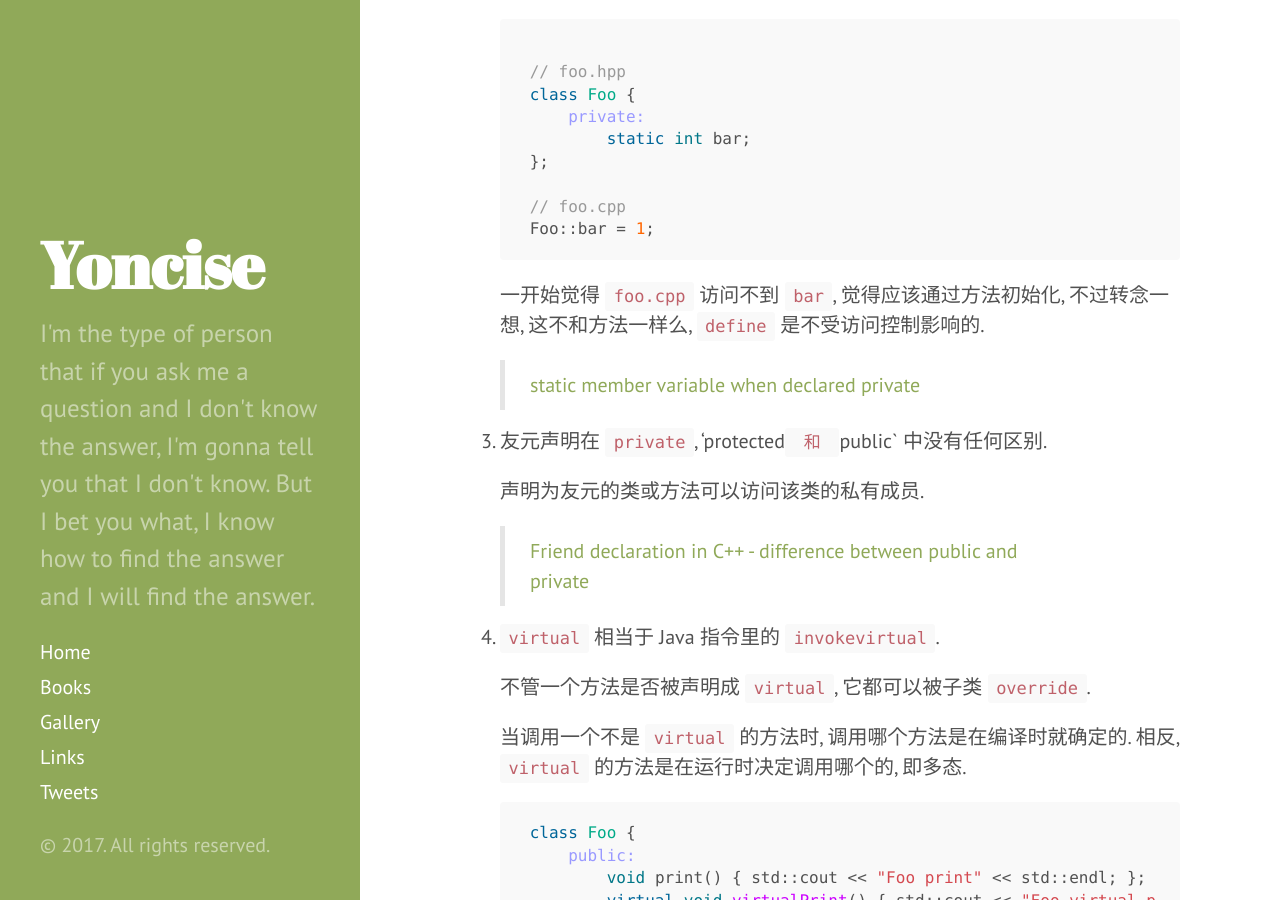
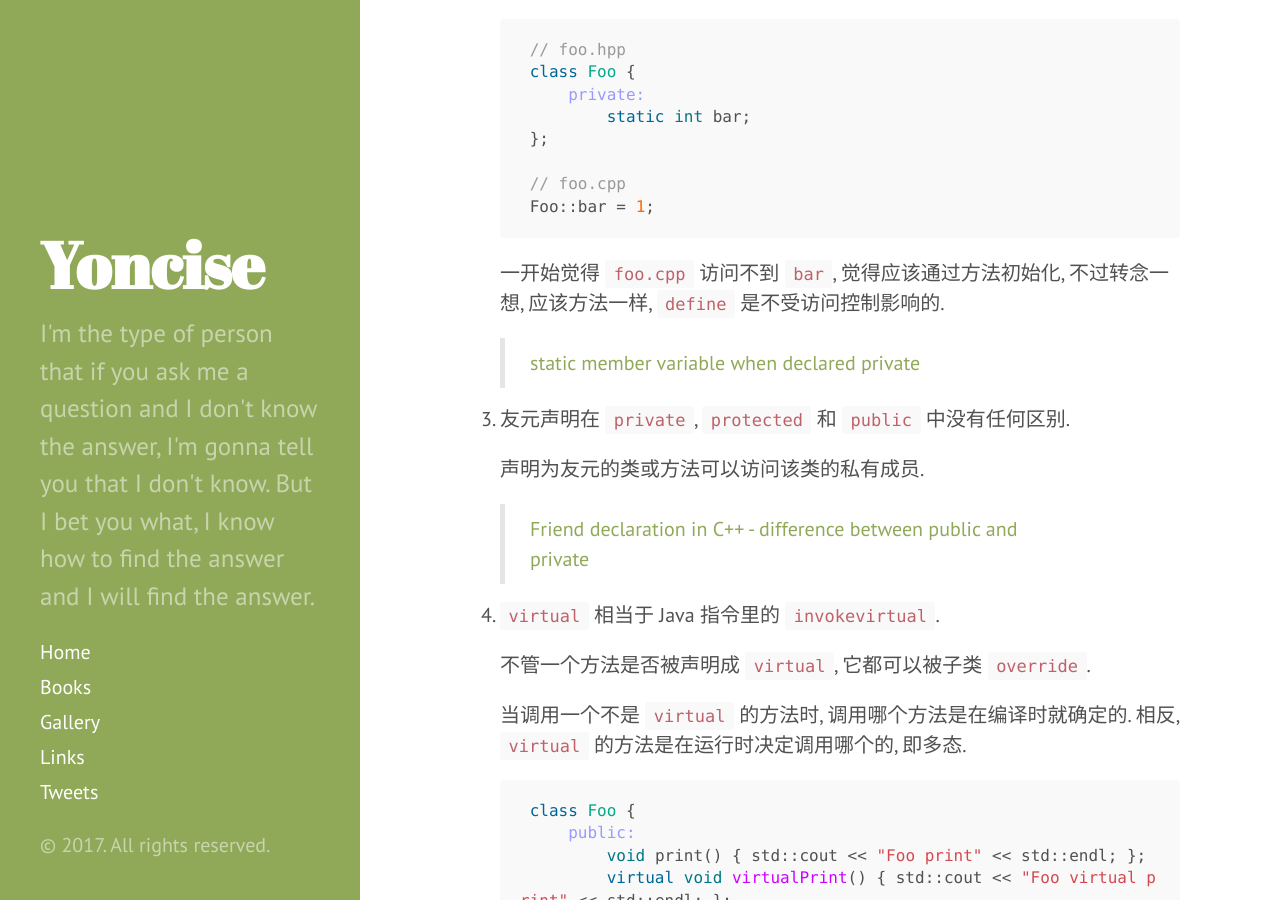
Before and after one commit to yoncise/yoncise.github.io, a Jekyll site: the page built from _posts/2017-05-26-101-C-CXX.md, in a window 1280 px wide and 900 px high, scrolled down 1436 px. Built offline with Jekyll 4.4.1, drawn with Linux system fonts in a browser that asks for light colours.

Commit message:
fix type

````diff
--- a/_posts/2017-05-26-101-C-CXX.md
+++ b/_posts/2017-05-26-101-C-CXX.md
@@ -54,7 +54,6 @@ permalink: /101-C-CXX
 2. 初始化私有的 static 成员变量:
 
     ``` c++
-
     // foo.hpp
     class Foo {
         private:
@@ -66,11 +65,11 @@ permalink: /101-C-CXX
     ```
 
      一开始觉得 `foo.cpp` 访问不到 `bar`, 觉得应该通过方法初始化,
-     不过转念一想, 这不和方法一样么, `define` 是不受访问控制影响的.
+     不过转念一想, 应该方法一样, `define` 是不受访问控制影响的.
 
      > [static member variable when declared private](https://stackoverflow.com/questions/7857989)
 
-3. 友元声明在 `private`, 'protected` 和 `public` 中没有任何区别.
+3. 友元声明在 `private`, `protected` 和 `public` 中没有任何区别.
 
     声明为友元的类或方法可以访问该类的私有成员.
 
````
Also changed, not shown: _posts/2017-05-26-101-OS.md (+1 -1 lines).
